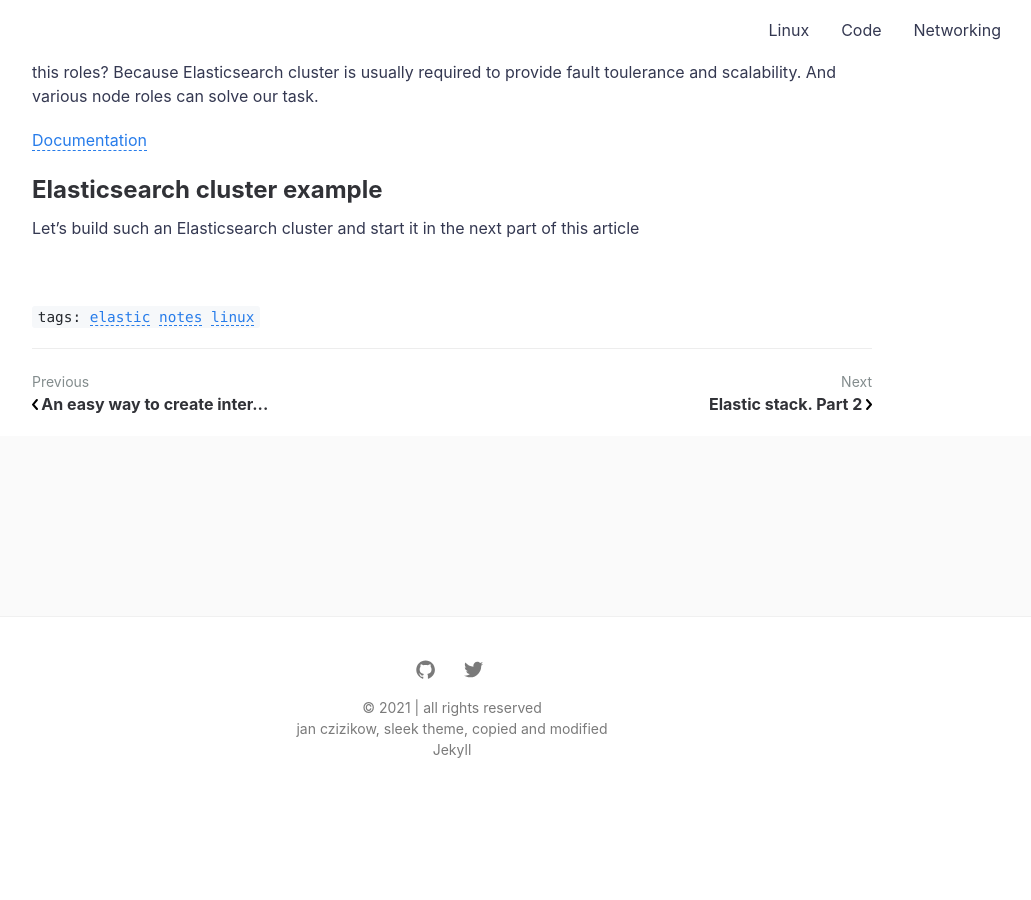
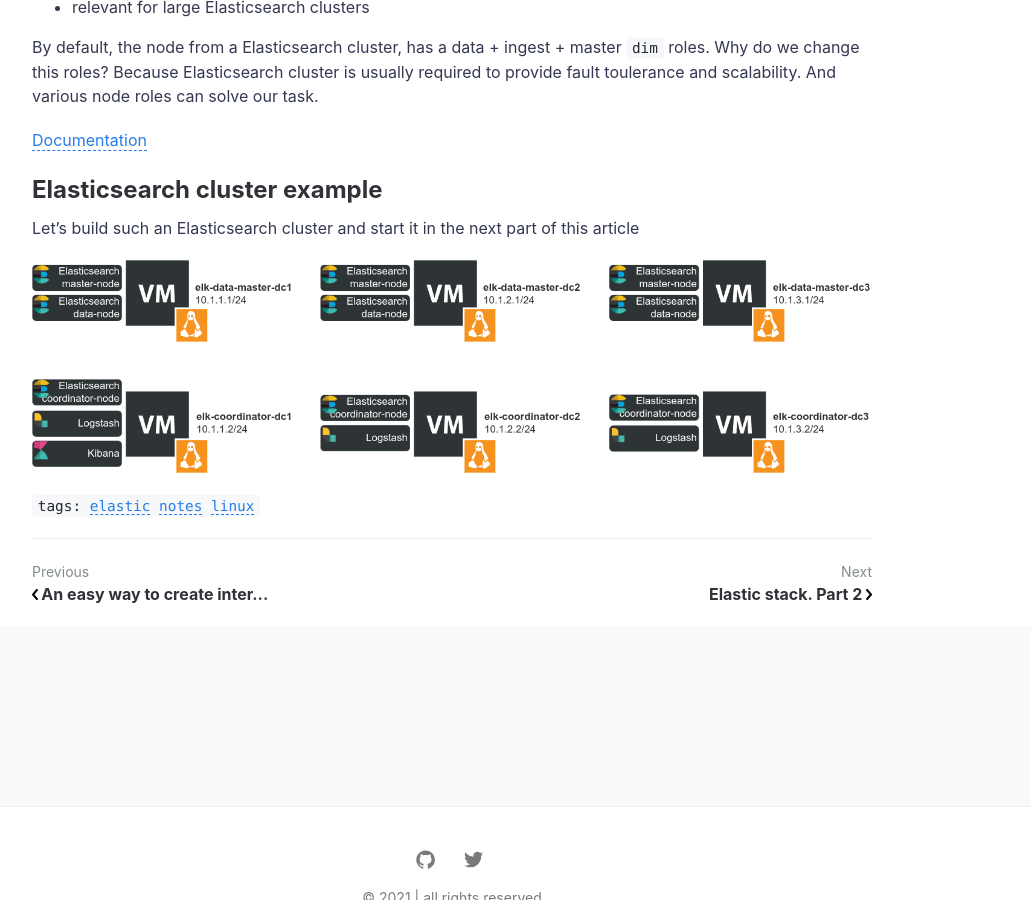
Before and after one commit to timeforplanb123/timeforplanb123.github.io, a Jekyll site: the page built from _posts/2021-12-29-elastic-stack-part-one.md, in a window 1280 px wide and 900 px high, scrolled down 3582 px. Shown: the whole window, without its empty margins (188-1219 px from the left). Built offline with Jekyll 4.4.1, drawn with Linux system fonts in a browser that asks for light colours; comment, search, counter and statistics services are not loaded; before the commit the page ends 4387 px from its top, so only the background shows below that.

Commit message:
Update 2021-12-29-elastic-stack-part-one.md

```diff
--- a/_posts/2021-12-29-elastic-stack-part-one.md
+++ b/_posts/2021-12-29-elastic-stack-part-one.md
@@ -121,4 +121,4 @@ By default, the node from a Elasticsearch cluster, has a data + ingest + master
 
 Let's build such an Elasticsearch cluster and start it in the next part of this article
 
-![]({{ site.url }}{{ site.baseurl }}/assets/img/posts/elsatic_stack/elastic_cluster.png)
+![]({{ site.url }}{{ site.baseurl }}/assets/img/posts/elastic_stack/elastic_cluster.png)
```
